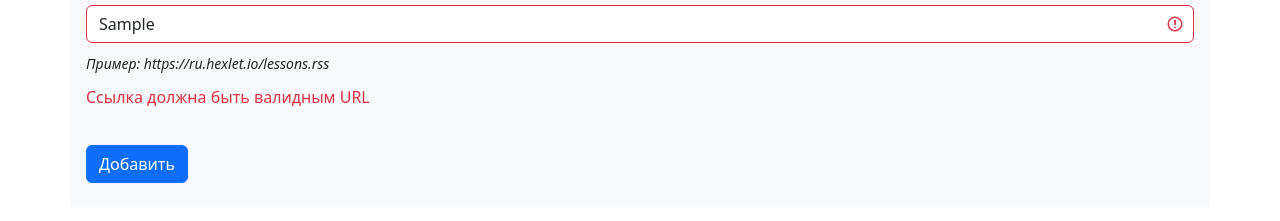
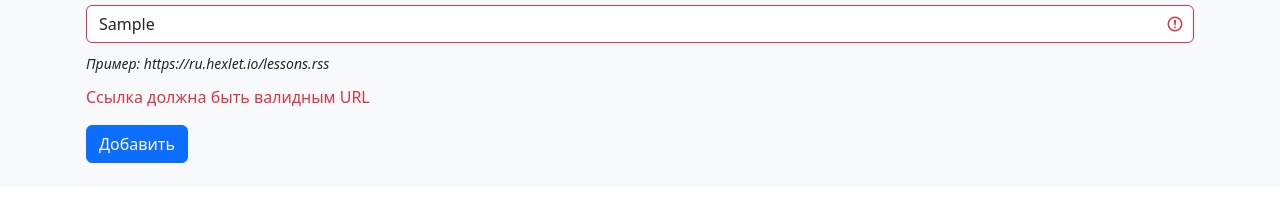
Before and after one commit to VikkyAblaeva/RSS-reader, a website built with webpack: page src/template.html in a window 1280 px wide. Both pictures are taken after typing "Sample" into the empty fields and a click on the button "Добавить". Shown: the part 137-358 px from the top of the page. Built offline with nearby package versions, Linux system fonts and the light colour scheme.

Commit message:
fix styles

```diff
--- a/src/index.js
+++ b/src/index.js
@@ -1,37 +1,16 @@
 import './styles.scss';
-import isValid from './utils.js';
+import { isValidURL, renderLabel } from './utils.js';
 
 const input = document.querySelector('input');
 input.focus();
-let links = [];
-const renderLabel = (inputValue, result) => {
-    if (result === true && links.includes(inputValue)) {
-        return {
-            label: { innerHTML: 'RSS уже существует', addClass: 'text-danger', removeClass: 'text-success' },
-            input: { removeClass: 'is-valid', addClass: 'is-invalid', value: inputValue }
-        };
-    };
-    if (result === true && !links.includes(inputValue)) {
-        links.push(inputValue);
-        return {
-            label: { innerHTML: 'RSS успешно загружен', addClass: 'text-success', removeClass: 'text-danger' },
-            input: { removeClass: 'is-invalid', addClass: 'is-valid', value: '' }
-        };
-    };
-    if (result === false) {
-        return {
-            label: { innerHTML: 'Ссылка должна быть валидным URL', addClass: 'text-danger', removeClass: 'text-success' },
-            input: { removeClass: 'is-valid', addClass: 'is-invalid', value: inputValue }
-        };
-    };
-}
+const links = [];
 
 const label = document.querySelector('.validResult');
 const form = document.querySelector('form');
 form.addEventListener('submit', (event) => {
-    isValid(input.value)
+  isValidURL(input.value)
     .then((result) => {
-        const render = renderLabel(input.value, result);
+      const render = renderLabel(input.value, result, links);
       label.innerHTML = render.label.innerHTML;
       label.classList.remove(render.label.removeClass);
       label.classList.add(render.label.addClass);
@@ -43,5 +22,4 @@ form.addEventListener('submit', (event) => {
       }
     });
   event.preventDefault();
-
-})
+});
--- a/src/styles.scss
+++ b/src/styles.scss
@@ -3,9 +3,10 @@
 .validResult {
     margin-top: 10px;
     display: block;
-    min-height: 50px;
+    min-height: 40px;
 }
-
-.margin {
-    margin-top: 10px;
+.bg-color-gray {
+    --bs-bg-opacity: 1;
+    background-color: rgba(var(--bs-light-rgb), var(--bs-bg-opacity)) !important;
+    max-width: 100%;
 }
--- a/src/template.html
+++ b/src/template.html
@@ -6,6 +6,7 @@
     <title>RSS-READER</title>
   </head>
   <body>
+    <div class="bg-color-gray">
     <div class="container p-3 mb-2 bg-light text-dark">
     <h1 class="display-2 mb-2">RSS агрегатор</h1>
     <form class="needs-validation mb-2">
@@ -15,9 +16,10 @@
         <small class="form-text fst-italic text-dark mb-2">Пример: https://ru.hexlet.io/lessons.rss</small>
       </div>
       <label class="validResult" for="formGroupExampleInput"></label>
-      <button type="submit" class="btn btn-primary margin">Добавить</button>
+      <button type="submit" class="btn btn-primary">Добавить</button>
     </form>
     </div>
-    <script src="index.js"></script>
+  </div>
+  <script src="index.js"></script>
   </body>
 </html>
--- a/src/utils.js
+++ b/src/utils.js
@@ -1,15 +1,36 @@
 import * as yup from 'yup';
 
 const isValidURL = (url) => {
-    let schema = yup.object().shape({
+  const schema = yup.object().shape({
     website: yup.string().url(),
   });
   return schema
     .validate({
       website: url,
     })
-        .then((valid) => true)
-        .catch((err) => false);
+    .then(() => true)
+    .catch(() => false);
 };
 
-export default isValidURL;
+const renderLabel = (inputValue, result, links) => {
+  const valid = {
+    label: { innerHTML: 'RSS успешно загружен', addClass: 'text-success', removeClass: 'text-danger' },
+    input: { removeClass: 'is-invalid', addClass: 'is-valid', value: '' },
+  };
+  const invalid = {
+    label: { innerHTML: '', addClass: 'text-danger', removeClass: 'text-success' },
+    input: { removeClass: 'is-valid', addClass: 'is-invalid', value: inputValue },
+  };
+  if (result === true && links.includes(inputValue)) {
+    invalid.label.innerHTML = 'RSS уже существует';
+    return invalid;
+  }
+  if (result === true && !links.includes(inputValue)) {
+    links.push(inputValue);
+    return valid;
+  }
+  invalid.label.innerHTML = 'Ссылка должна быть валидным URL';
+  return invalid;
+};
+
+export { isValidURL, renderLabel };
```
Lines whose indentation alone changed are shown as unchanged.
